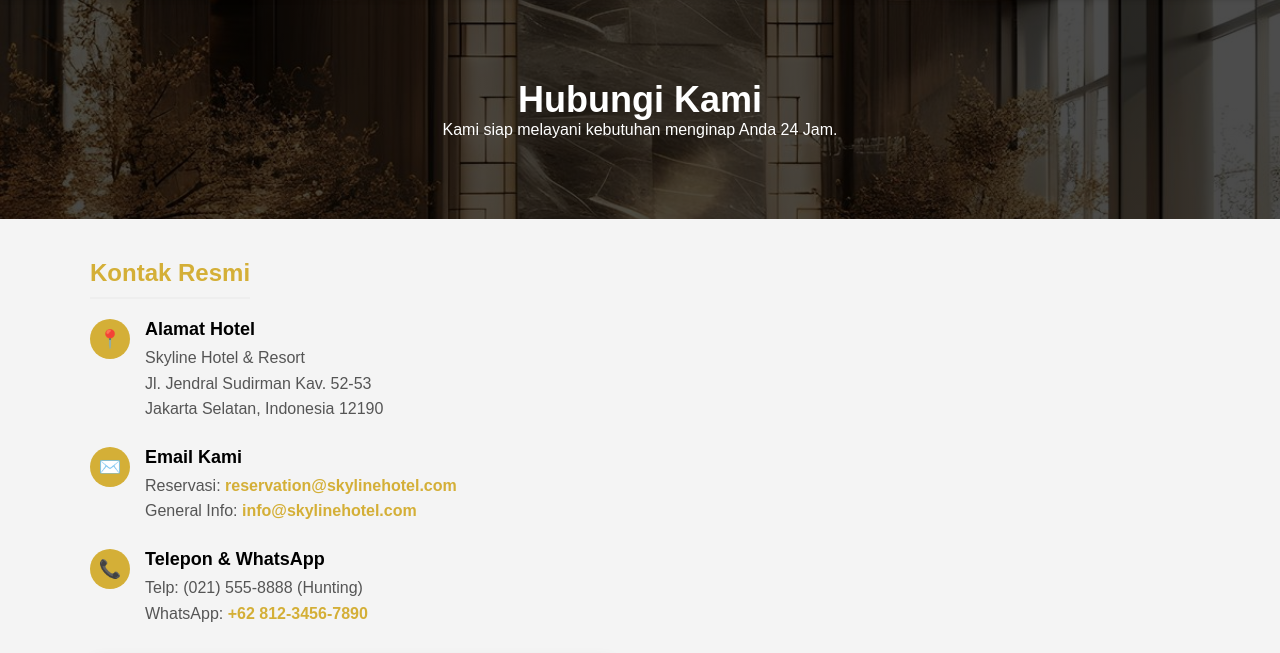
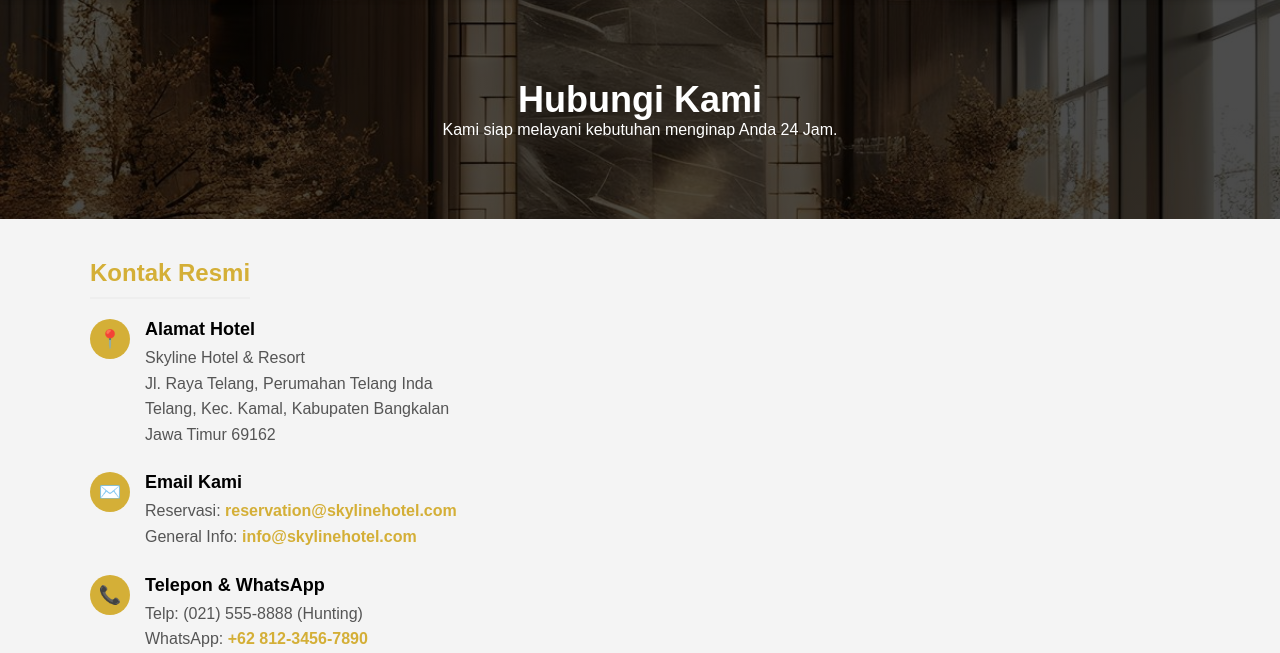
Before and after one commit to NURHABIBATULUMAH/Project-PAW-Sistem-Pemesanan-Kamar-Hotel, a PHP site: page /project-paw-sistem-pemesanan-kamar-hotel/contact.php in a window 1280 px wide. Shown: the part 141-794 px from the top of the page. Run offline with PHP 8.4, Linux system fonts and the light colour scheme.

Commit message:
edit contact.php

```diff
--- a/contact.php
+++ b/contact.php
@@ -1,4 +1,6 @@
 <?php
+// contact.php
+// VERSI: INFORMASI & KONTAK SAJA (TANPA DB)
 
 include 'config/database.php';
 include 'core/auth.php';
@@ -7,6 +9,7 @@ include 'includes/header.php';
 
 <style>
     .contact-header {
+        /* Gambar Background Header - Pastikan filenya ada atau ganti url gambar */
         background: linear-gradient(rgba(0,0,0,0.7), rgba(0,0,0,0.7)), url('assets/images/hotel_lobby.jpg');
         background-size: cover;
         background-position: center;
@@ -20,11 +23,11 @@ include 'includes/header.php';
         margin: 0 auto 50px auto;
         padding: 0 20px;
         display: grid;
-        grid-template-columns: 1fr 1fr;
+        grid-template-columns: 1fr 1fr; /* Bagi 2 Kolom */
         gap: 50px;
     }
     .section-title {
-        color: #d4af37;
+        color: #d4af37; /* Warna Emas */
         font-size: 24px;
         margin-bottom: 20px;
         border-bottom: 2px solid #eee;
@@ -65,6 +68,7 @@ include 'includes/header.php';
     }
     .text-box a:hover { text-decoration: underline; }
 
+    /* Kotak Tentang Kami di Kanan */
     .about-box {
         background: #f9f9f9;
         padding: 30px;
@@ -72,6 +76,7 @@ include 'includes/header.php';
         border-left: 5px solid #d4af37;
     }
 
+    /* Responsif HP */
     @media (max-width: 768px) {
         .contact-container { grid-template-columns: 1fr; }
     }
@@ -92,8 +97,9 @@ include 'includes/header.php';
             <div class="text-box">
                 <h4>Alamat Hotel</h4>
                 <p>Skyline Hotel & Resort<br>
-                Jl. Jendral Sudirman Kav. 52-53<br>
-                Jakarta Selatan, Indonesia 12190</p>
+                Jl. Raya Telang, Perumahan Telang Inda<br>
+                Telang, Kec. Kamal, Kabupaten Bangkalan<br>
+                Jawa Timur 69162</p>
             </div>
         </div>
 
@@ -118,16 +124,13 @@ include 'includes/header.php';
         </div>
 
         <div style="margin-top: 30px; border-radius: 10px; overflow: hidden; box-shadow: 0 5px 15px rgba(0,0,0,0.1);">
-             <iframe
-                src="https://www.google.com/maps/embed?pb=!1m18!1m12!1m3!1d3966.303562629596!2d106.8059833!3d-6.2236356!2m3!1f0!2f0!3f0!3m2!1i1024!2i768!4f13.1!3m3!1m2!1s0x2e69f1ec2422b0b3%3A0x394f97e26388353e!2sJenderal%20Sudirman!5e0!3m2!1sid!2sid!4v1680000000000!5m2!1sid!2sid"
-                width="100%" height="250" style="border:0;" allowfullscreen="" loading="lazy">
-            </iframe>
+             <iframe src="https://www.google.com/maps/embed?pb=!1m18!1m12!1m3!1d4105.800509531812!2d112.72213390728469!3d-7.128339925953903!2m3!1f0!2f0!3f0!3m2!1i1024!2i768!4f13.1!3m3!1m2!1s0x2dd803dd886bbff5%3A0x9777ca139b28195d!2sUniversitas%20Trunojoyo%20Madura!5e0!3m2!1sid!2sid!4v1764358478138!5m2!1sid!2sid" width="600" height="450" style="border:0;" allowfullscreen="" loading="lazy" referrerpolicy="no-referrer-when-downgrade"></iframe>
         </div>
     </div>
 
         <br>
 
-        <h3 class="section-title">Jam Operasional</h3>
+        <h3 class="section-title">Jam Operasional</h3><br>
         <ul style="list-style: none; padding: 0; line-height: 2;">
             <li><strong>Check-In:</strong> Mulai pukul 14:00 WIB</li>
             <li><strong>Check-Out:</strong> Maksimal pukul 12:00 WIB</li>
```
